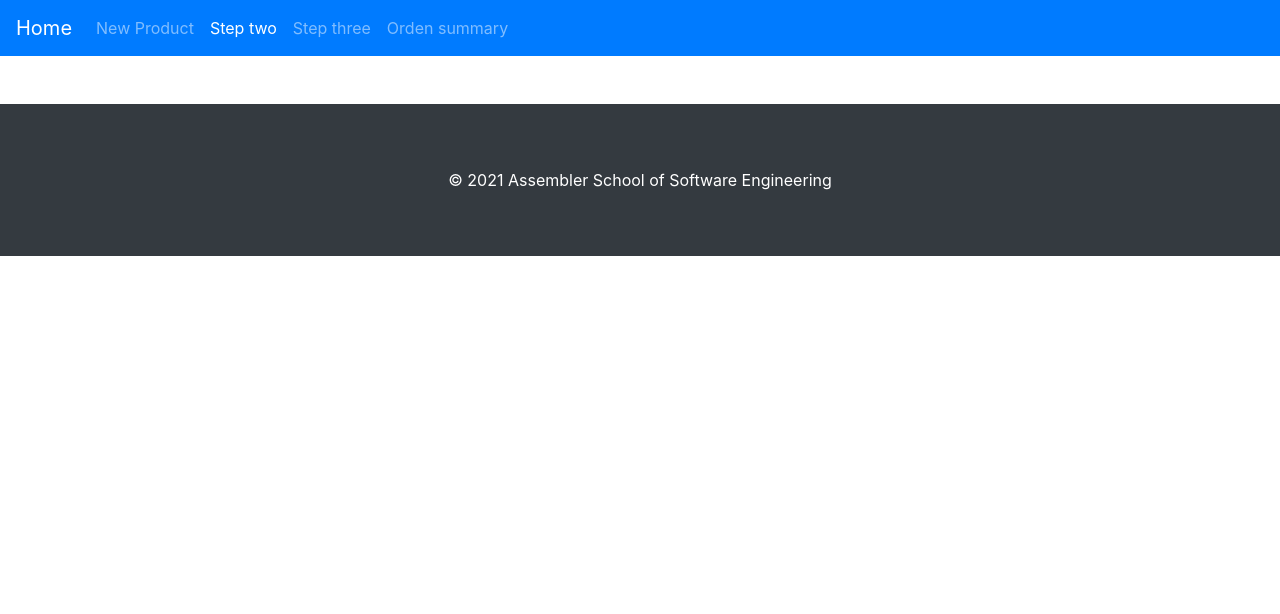
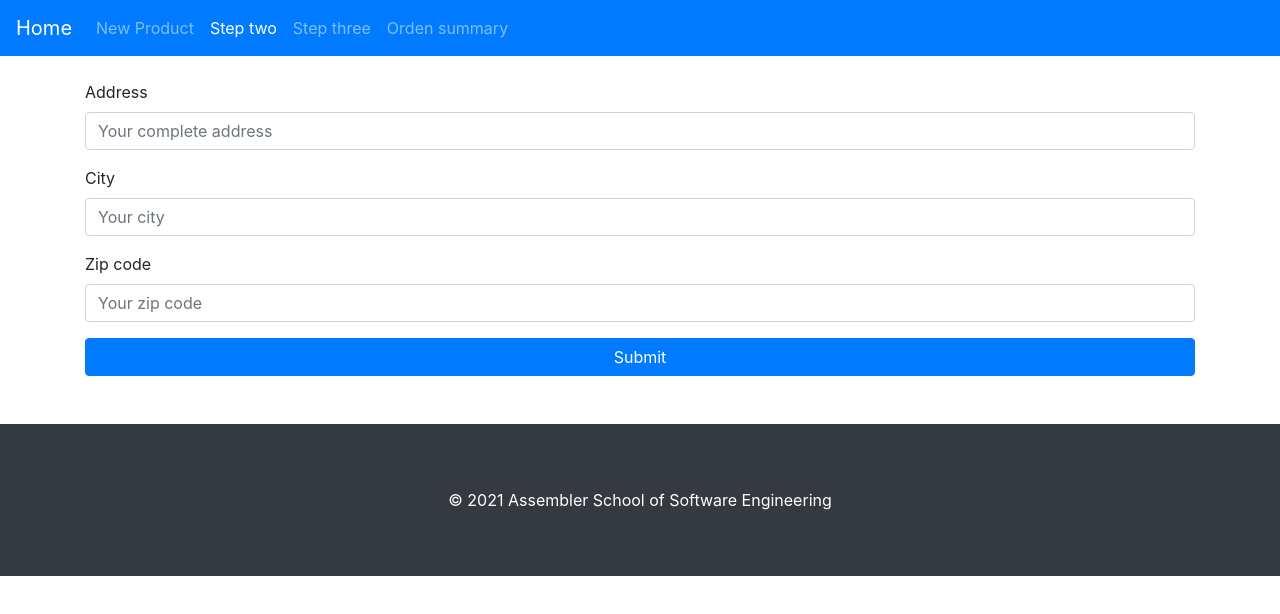
Before and after one commit to assembler-institute/react-shopping-cart-context, a React (Create React App) app: page /checkout/step-2 in a window 1280 px wide. Shown: the top 614 px of the page. Built offline with nearby package versions, Linux system fonts and the light colour scheme.

Commit message:
second page finish

```diff
--- a/package.json
+++ b/package.json
@@ -14,6 +14,7 @@
     "@testing-library/user-event": "^13.1.5",
     "bootstrap": "^4.6.0",
     "clsx": "^1.1.1",
+    "country-region-data": "^1.11.0",
     "formik": "^2.2.6",
     "prop-types": "^15.7.2",
     "react": "^17.0.2",
--- a/src/components/StepOneForm/StepOneForm.js
+++ b/src/components/StepOneForm/StepOneForm.js
@@ -1,14 +1,16 @@
-import React from "react";
+import React ,{useState}from "react";
 import Input from "../Input";
 import stepOneSchema from "./schema"
 import { useFormik } from 'formik';
-import{ useUser } from "../../context/userContext/userContex"
-
+import { useUser } from "../../context/userContext/userContex"
+import { Redirect } from "react-router";
+import Button from "../Button/index";
 
 
 
 function StepOneForm() {
-  const { name,email,countryCode,phone,submitStepOne} = useUser();
+  const { name, email, countryCode, phone, submitStepOne } = useUser();
+  const [hasSubmitted, setHasSubmitted] = useState(false);
 
   const formik = useFormik({
     initialValues: {
@@ -21,8 +23,13 @@ function StepOneForm() {
     onSubmit: (values) => {
       submitStepOne(values);
       console.log(values)
+      setTimeout(() => {
+        setHasSubmitted(true);
+      }, 500);
     },
+
   });
+
 
 
   return (
@@ -54,6 +61,25 @@ function StepOneForm() {
             isTouched={formik.touched.email}
           />
 
+          <Input
+            id="phone"
+            name="phone"
+            type="text"
+            label="phone"
+            placeholder="Your phone number"
+            value={formik.values.phone}
+            onChange={formik.handleChange}
+            onBlur={formik.handleBlur}
+          />
+
+          <Button
+            submitButton
+            block
+            disabled={formik.isValidating || !formik.isValid}
+          >
+            {formik.isSubmitting ? "Submitting..." : "Submit"}
+          </Button>
+          {hasSubmitted && <Redirect to="/checkout/step-2"/>}
         </form>
       </div>
     </>
--- a/src/components/StepTwoForm/Schema.js
+++ b/src/components/StepTwoForm/Schema.js
@@ -0,0 +1,17 @@
+import * as Yup from "yup";
+const stepTwoSchema = Yup.object().shape({
+    address: Yup.string()
+      .min(3, "Please insert a valid address")
+      .required("Remember to add your complete address"),
+    city: Yup.string()
+      .required("The city is required")
+      .min(1, "Please insert a valid city"),
+    zip: Yup.string()
+      .typeError("Zip must be a number")
+      .matches(/\b\d{5}\b/, "Please insert a valid zip code")
+      .min(5, "Please insert a valid zip code")
+      .max(5, "Please insert a valid zip code")
+      .required("Your zip code is required"),
+  });
+
+  export default stepTwoSchema;
--- a/src/components/StepTwoForm/StepTwoForm.js
+++ b/src/components/StepTwoForm/StepTwoForm.js
@@ -1,7 +1,87 @@
-function StepTwoForm(){
-    return(
+
+
+import { useFormik } from "formik";
+import { useState } from "react";
+import { Redirect } from "react-router";
+import { useUser } from "../../context/userContext/userContex";
+import Input from "../Input";
+import stepTwoSchema from "./Schema";
+import Button from "../Button/index"
+
+
+function StepTwoForm() {
+    const { address, city,zip,country,submitStepOne } = useUser();
+    const [hasSubmitted, setHasSubmitted] = useState(false);
+
+    const formik = useFormik({
+        initialValues: {
+            address: address,
+            city: city,
+            zip: zip,
+            country: country,
+        },
+        validationSchema: stepTwoSchema,
+        onSubmit: (values) => {
+            submitStepOne(values);
+            console.log(values)
+            setTimeout(() => {
+                setHasSubmitted(true);
+            }, 500);
+        },
+
+    });
+
+    return (
         <>
+            <form onSubmit={formik.handleSubmit} id="stepTwo">
+                <Input
+                    type="text"
+                    label="Address"
+                    id="address"
+                    value={formik.values.address}
+                    placeholder="Your complete address"
+                    handleChange={formik.handleChange}
+                    handleBlur={formik.handleBlur}
+                    hasErrorMessage={formik.touched.address}
+                    errorMessage={formik.errors.address}
+                    isTouched={formik.touched.address}
+                />
 
+                <Input
+                    type="text"
+                    label="City"
+                    id="city"
+                    value={formik.values.city}
+                    placeholder="Your city"
+                    handleChange={formik.handleChange}
+                    handleBlur={formik.handleBlur}
+                    hasErrorMessage={formik.touched.city}
+                    errorMessage={formik.errors.city}
+                    isTouched={formik.touched.city}
+                />
+
+                <Input
+                    type="text"
+                    label="Zip code"
+                    id="zip"
+                    value={formik.values.zip}
+                    placeholder="Your zip code"
+                    handleChange={formik.handleChange}
+                    handleBlur={formik.handleBlur}
+                    hasErrorMessage={formik.touched.zip}
+                    errorMessage={formik.errors.zip}
+                    isTouched={formik.touched.zip}
+                />
+
+                <Button
+                    submitButton
+                    block
+                    disabled={formik.isValidating || !formik.isValid}
+                >
+                    {formik.isSubmitting ? "Submitting..." : "Submit"}
+                </Button>
+                {hasSubmitted && <Redirect to="/checkout/step-3" />}
+            </form>
         </>
     )
-}export default StepTwoForm
+} export default StepTwoForm
--- a/src/context/userContext/userContex.js
+++ b/src/context/userContext/userContex.js
@@ -38,19 +38,19 @@ function checkoutReducer(state, action) {
         countryCode:countryCode
       };
     }
-    // case actionTypes.SUBMIT_SECOND_PAGE: {
-    //   return {
-    //     ...state,
-    //     ...action.payload,
-    //   };
-    // }
-    // case actionTypes.SUBMIT_THIRD_PAGE: {
-    //   return {
-    //     ...state,
-    //     ...action.payload,
-    //     completed: true,
-    //   }
-    // }
+    case actionTypes.SUBMIT_SECOND_PAGE: {
+      return {
+        ...state,
+        ...action.payload,
+      };
+    }
+    case actionTypes.SUBMIT_THIRD_PAGE: {
+      return {
+        ...state,
+        ...action.payload,
+        completed: true,
+      }
+    }
     default: {
       return state;
     }
```
Also changed, not shown: src/components/StepOneForm/schema.js (indentation only), 1 other file (tests, documents, lock files or other folders). Lines whose indentation alone changed are shown as unchanged.
